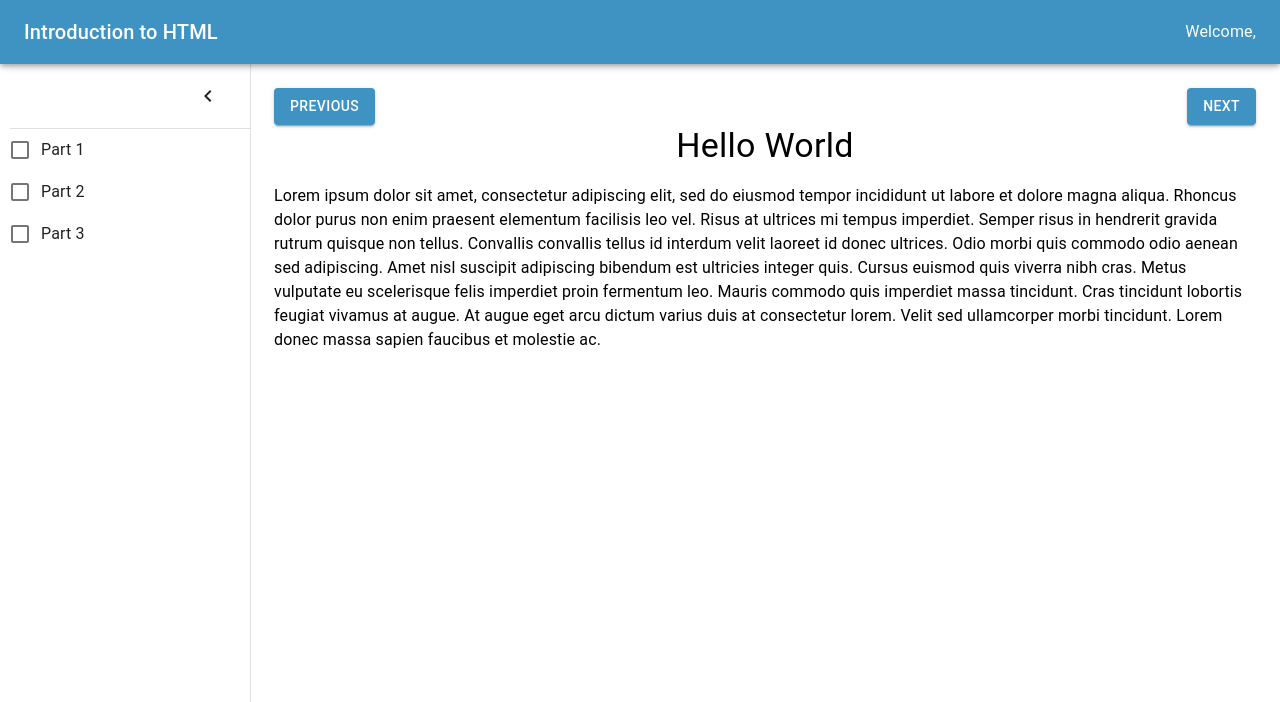
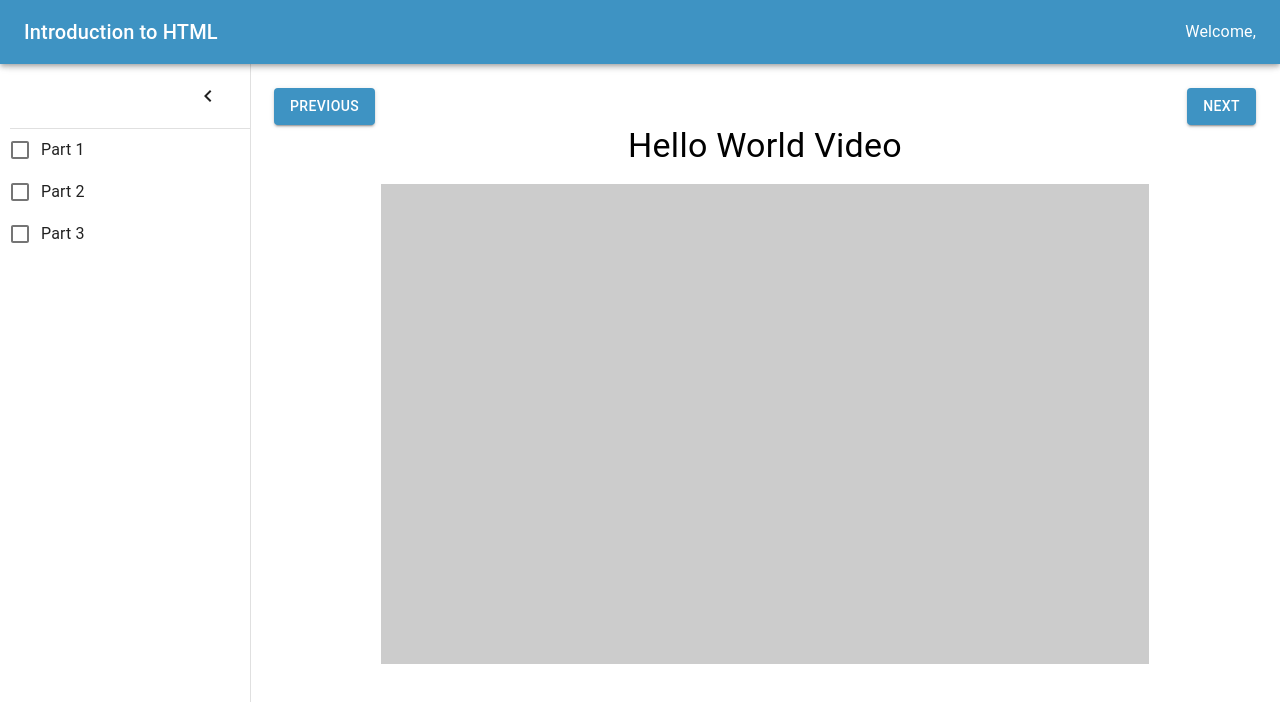
Before and after one commit to lavanya-sood/Thesis_EducationalInterface, a React (Create React App) app in the folder frontend/: page /module in a window 1280 px wide. Shown: the top 702 px of the page. Built offline with nearby package versions, Linux system fonts and the light colour scheme.

Commit message:
Added video instructions

```diff
--- a/frontend/src/components/Module/Module.js
+++ b/frontend/src/components/Module/Module.js
@@ -107,7 +107,7 @@ const Module = () => {
                         <Button variant="contained" color="primary" className={classes.progressButton}> Previous </Button>
                         <Button variant="contained" color="primary" className={classes.progressButton}> Next </Button>
                     </div>
-                    <TextInstructions/>
+                    <VideoInstructions/>
                 </main>
             </div>
 
--- a/frontend/src/components/Module/VideoInstructions/VideoInstructions.js
+++ b/frontend/src/components/Module/VideoInstructions/VideoInstructions.js
@@ -7,21 +7,12 @@ const VideoInstructions = () => {
     const classes = useStyles();
 
     return (
-        <div className={classes.textInstructions}>
-            <Typography variant="h4"> Hello World </Typography>
+        <div className={classes.videoInstructions}>
+            <Typography variant="h4"> Hello World Video </Typography>
             <br/>
-            <Typography paragraph>
-                Lorem ipsum dolor sit amet, consectetur adipiscing elit, sed do eiusmod tempor incididunt
-                ut labore et dolore magna aliqua. Rhoncus dolor purus non enim praesent elementum
-                facilisis leo vel. Risus at ultrices mi tempus imperdiet. Semper risus in hendrerit
-                gravida rutrum quisque non tellus. Convallis convallis tellus id interdum velit laoreet id
-                donec ultrices. Odio morbi quis commodo odio aenean sed adipiscing. Amet nisl suscipit
-                adipiscing bibendum est ultricies integer quis. Cursus euismod quis viverra nibh cras.
-                Metus vulputate eu scelerisque felis imperdiet proin fermentum leo. Mauris commodo quis
-                imperdiet massa tincidunt. Cras tincidunt lobortis feugiat vivamus at augue. At augue eget
-                arcu dictum varius duis at consectetur lorem. Velit sed ullamcorper morbi tincidunt. Lorem
-                donec massa sapien faucibus et molestie ac.
-            </Typography>
+            <div className={classes.videoPanel}>
+                <video className={classes.videoBox}> </video>
+            </div>
         </div>
     );
 };
--- a/frontend/src/components/Module/VideoInstructions/styles.js
+++ b/frontend/src/components/Module/VideoInstructions/styles.js
@@ -1,9 +1,23 @@
 import { makeStyles } from "@material-ui/core/styles";
 
 export default makeStyles((theme) => ({
-    textInstructions: {
+    videoInstructions: {
         display: 'flex',
         flexDirection: 'column',
         alignItems: 'center',
     },
+    videoPanel: {
+        backgroundColor: '#cccccc',
+        width: '60vw',
+        height: '60vh',
+        display: 'flex',
+        justifyContent: 'center',
+        alignItems: 'center',
+        overflow: 'hidden',
+    },
+    videoBox: {
+        flexShrink: 0,
+        minWidth: '100%',
+        minHeight: '100%'
+    },
 }));
```
